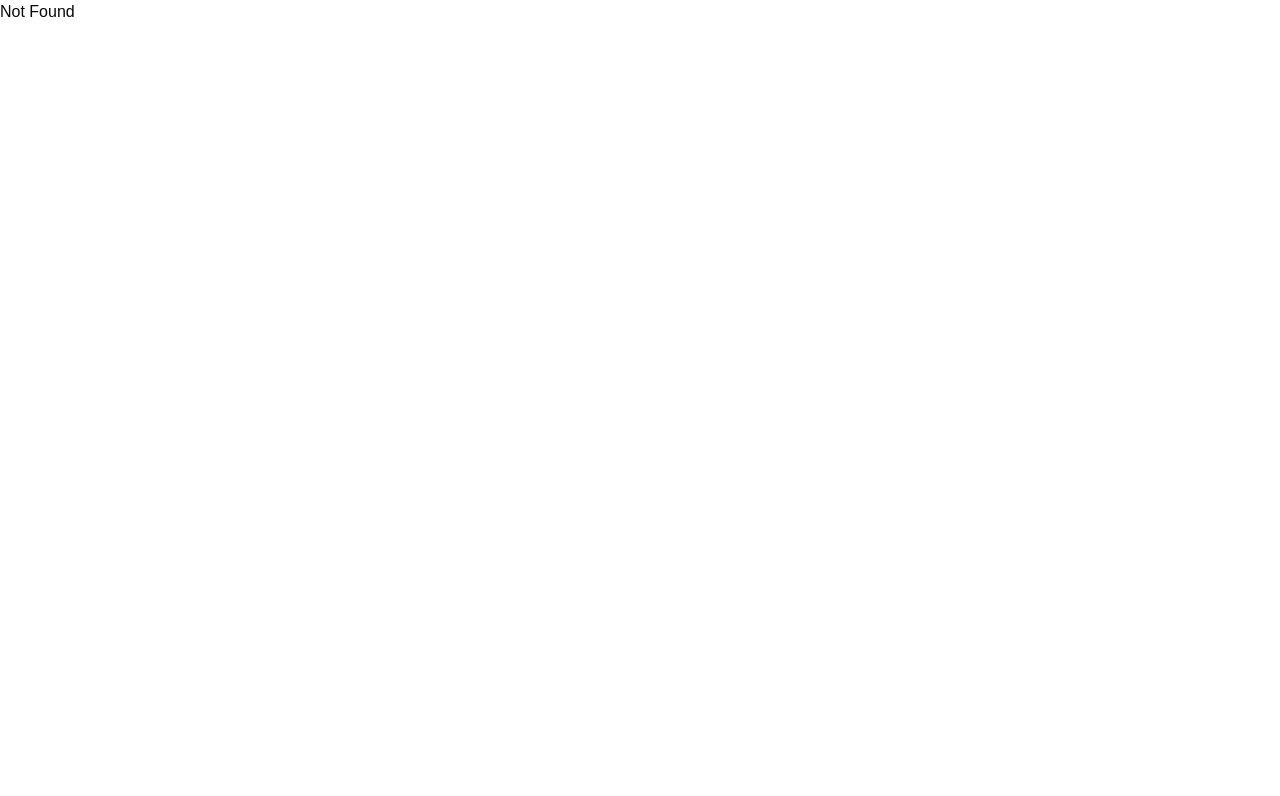
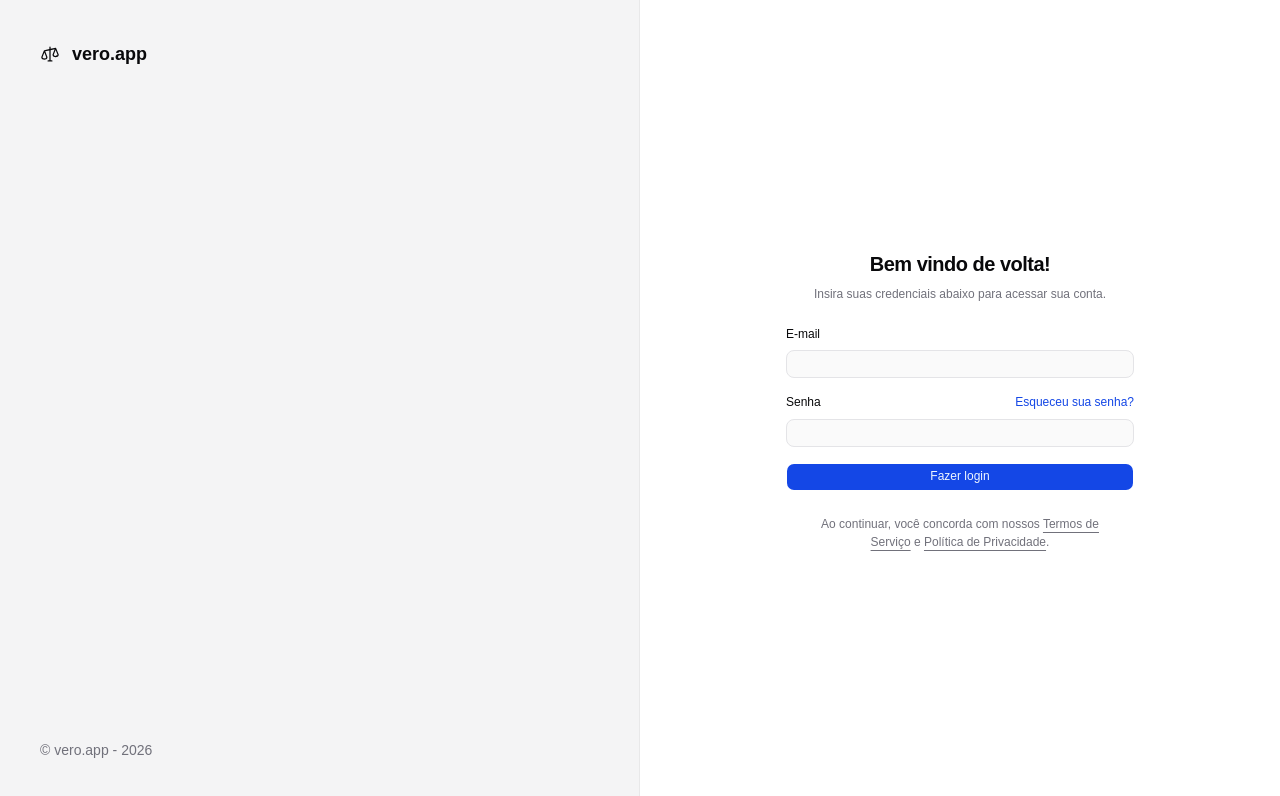
Before and after one commit to josevictorn/vero-web, a React (Vite) app: page /sign-in in a window 1280 px wide. Shown: the top 796 px of the page. Built offline with nearby package versions, Linux system fonts and the light colour scheme.

Commit message:
feat: implement SignInForm component and configure sign-in route

```diff
--- a/package.json
+++ b/package.json
@@ -24,12 +24,12 @@
     "radix-ui": "^1.4.3",
     "react": "^19.2.4",
     "react-dom": "^19.2.4",
-    "react-hook-form": "^7.72.0",
+    "react-hook-form": "^7.71.1",
     "shadcn": "^4.1.2",
     "tailwind-merge": "^3.5.0",
     "tailwindcss": "^4.2.1",
     "tw-animate-css": "^1.4.0",
-    "zod": "^4.3.6"
+    "zod": "^4.3.5"
   },
   "devDependencies": {
     "@biomejs/biome": "2.4.9",
--- /dev/null
+++ b/src/modules/auth/components/sign-in-form/index.tsx
@@ -0,0 +1,107 @@
+import { zodResolver } from "@hookform/resolvers/zod";
+import { ScalesIcon } from "@phosphor-icons/react";
+import { Link } from "@tanstack/react-router";
+import { useForm } from "react-hook-form";
+import { z } from "zod";
+import { Button } from "@/components/ui/button";
+import {
+	Field,
+	FieldDescription,
+	FieldError,
+	FieldGroup,
+	FieldLabel,
+} from "@/components/ui/field";
+import { Input } from "@/components/ui/input";
+import {
+	requiredEmail,
+	requiredPasswordMinLength,
+} from "@/utils/validation-schemas";
+
+const signInForm = z.object({
+	email: requiredEmail(),
+	password: requiredPasswordMinLength(),
+});
+
+type SignInForm = z.infer<typeof signInForm>;
+
+export function SignInForm() {
+	const {
+		register,
+		formState: { isSubmitting, errors },
+		handleSubmit,
+	} = useForm<SignInForm>({
+		resolver: zodResolver(signInForm),
+		mode: "onChange",
+		defaultValues: {
+			email: "",
+			password: "",
+		},
+	});
+
+	return (
+		<div>
+			<div className="mx-4 flex max-w-87 flex-col justify-center gap-6">
+				<div className="flex justify-center md:hidden">
+					<ScalesIcon className="size-8" />
+				</div>
+				<div className="flex flex-col gap-2 text-center">
+					<h1 className="font-semibold text-xl tracking-tight">
+						Bem vindo de volta!
+					</h1>
+					<p className="text-muted-foreground text-xs">
+						Insira suas credenciais abaixo para acessar sua conta.
+					</p>
+				</div>
+
+				<form
+					className="space-y-4"
+					onSubmit={handleSubmit((datas) => console.log(datas))}
+				>
+					<FieldGroup>
+						<Field data-invalid={!!errors.email}>
+							<FieldLabel htmlFor="email">E-mail</FieldLabel>
+							<Input
+								id="email"
+								{...register("email")}
+								aria-invalid={!!errors.email}
+								type="email"
+							/>
+							{errors.email && <FieldError errors={[errors.email]} />}
+						</Field>
+					</FieldGroup>
+
+					<FieldGroup>
+						<Field data-invalid={!!errors.password}>
+							<div className="flex items-center">
+								<FieldLabel htmlFor="password">Senha</FieldLabel>
+								<Link
+									className="ml-auto text-primary text-xs underline-offset-4 hover:underline"
+									to="/sign-in"
+								>
+									Esqueceu sua senha?
+								</Link>
+							</div>
+							<Input
+								id="password"
+								type="password"
+								{...register("password")}
+								aria-invalid={!!errors.password}
+							/>
+							{errors.password && <FieldError errors={[errors.password]} />}
+						</Field>
+					</FieldGroup>
+
+					<Button className="w-full" disabled={isSubmitting} type="submit">
+						Fazer login
+					</Button>
+				</form>
+
+				<FieldDescription className="px-6 text-center">
+					Ao continuar, você concorda com nossos{" "}
+					<Link to="/sign-in">Termos de Serviço</Link> e{" "}
+					<Link to="/sign-in">Política de Privacidade</Link>.
+				</FieldDescription>
+			</div>
+		</div>
+	);
+}
--- a/src/routeTree.gen.ts
+++ b/src/routeTree.gen.ts
@@ -9,38 +9,61 @@
 // Additionally, you should also exclude this file from your linter and/or formatter to prevent it from being checked or modified.
 
 import { Route as rootRouteImport } from './routes/__root'
+import { Route as AuthLayoutRouteImport } from './routes/_auth/layout'
 import { Route as IndexRouteImport } from './routes/index'
+import { Route as AuthSignInIndexRouteImport } from './routes/_auth/sign-in/index'
 
+const AuthLayoutRoute = AuthLayoutRouteImport.update({
+  id: '/_auth',
+  getParentRoute: () => rootRouteImport,
+} as any)
 const IndexRoute = IndexRouteImport.update({
   id: '/',
   path: '/',
   getParentRoute: () => rootRouteImport,
 } as any)
+const AuthSignInIndexRoute = AuthSignInIndexRouteImport.update({
+  id: '/sign-in/',
+  path: '/sign-in/',
+  getParentRoute: () => AuthLayoutRoute,
+} as any)
 
 export interface FileRoutesByFullPath {
   '/': typeof IndexRoute
+  '/sign-in/': typeof AuthSignInIndexRoute
 }
 export interface FileRoutesByTo {
   '/': typeof IndexRoute
+  '/sign-in': typeof AuthSignInIndexRoute
 }
 export interface FileRoutesById {
   __root__: typeof rootRouteImport
   '/': typeof IndexRoute
+  '/_auth': typeof AuthLayoutRouteWithChildren
+  '/_auth/sign-in/': typeof AuthSignInIndexRoute
 }
 export interface FileRouteTypes {
   fileRoutesByFullPath: FileRoutesByFullPath
-  fullPaths: '/'
+  fullPaths: '/' | '/sign-in/'
   fileRoutesByTo: FileRoutesByTo
-  to: '/'
-  id: '__root__' | '/'
+  to: '/' | '/sign-in'
+  id: '__root__' | '/' | '/_auth' | '/_auth/sign-in/'
   fileRoutesById: FileRoutesById
 }
 export interface RootRouteChildren {
   IndexRoute: typeof IndexRoute
+  AuthLayoutRoute: typeof AuthLayoutRouteWithChildren
 }
 
 declare module '@tanstack/react-router' {
   interface FileRoutesByPath {
+    '/_auth': {
+      id: '/_auth'
+      path: ''
+      fullPath: '/'
+      preLoaderRoute: typeof AuthLayoutRouteImport
+      parentRoute: typeof rootRouteImport
+    }
     '/': {
       id: '/'
       path: '/'
@@ -48,11 +71,31 @@ declare module '@tanstack/react-router' {
       preLoaderRoute: typeof IndexRouteImport
       parentRoute: typeof rootRouteImport
     }
+    '/_auth/sign-in/': {
+      id: '/_auth/sign-in/'
+      path: '/sign-in'
+      fullPath: '/sign-in/'
+      preLoaderRoute: typeof AuthSignInIndexRouteImport
+      parentRoute: typeof AuthLayoutRoute
+    }
   }
 }
 
+interface AuthLayoutRouteChildren {
+  AuthSignInIndexRoute: typeof AuthSignInIndexRoute
+}
+
+const AuthLayoutRouteChildren: AuthLayoutRouteChildren = {
+  AuthSignInIndexRoute: AuthSignInIndexRoute,
+}
+
+const AuthLayoutRouteWithChildren = AuthLayoutRoute._addFileChildren(
+  AuthLayoutRouteChildren,
+)
+
 const rootRouteChildren: RootRouteChildren = {
   IndexRoute: IndexRoute,
+  AuthLayoutRoute: AuthLayoutRouteWithChildren,
 }
 export const routeTree = rootRouteImport
   ._addFileChildren(rootRouteChildren)
--- /dev/null
+++ b/src/routes/_auth/sign-in/index.tsx
@@ -0,0 +1,10 @@
+import { createFileRoute } from "@tanstack/react-router";
+import { SignInForm } from "@/modules/auth/components/sign-in-form";
+
+export const Route = createFileRoute("/_auth/sign-in/")({
+	component: RouteComponent,
+});
+
+function RouteComponent() {
+	return <SignInForm />;
+}
```
Also changed, not shown: 1 other file (tests, documents, lock files or other folders).
